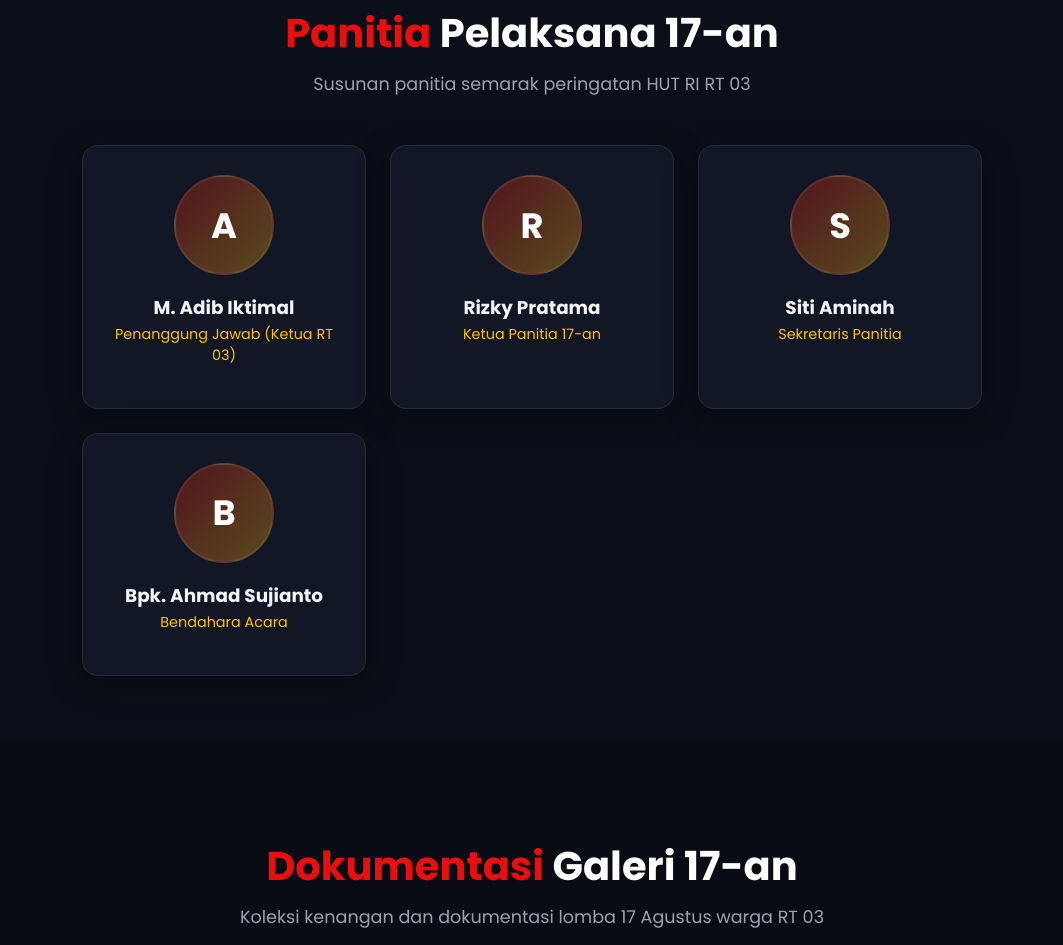
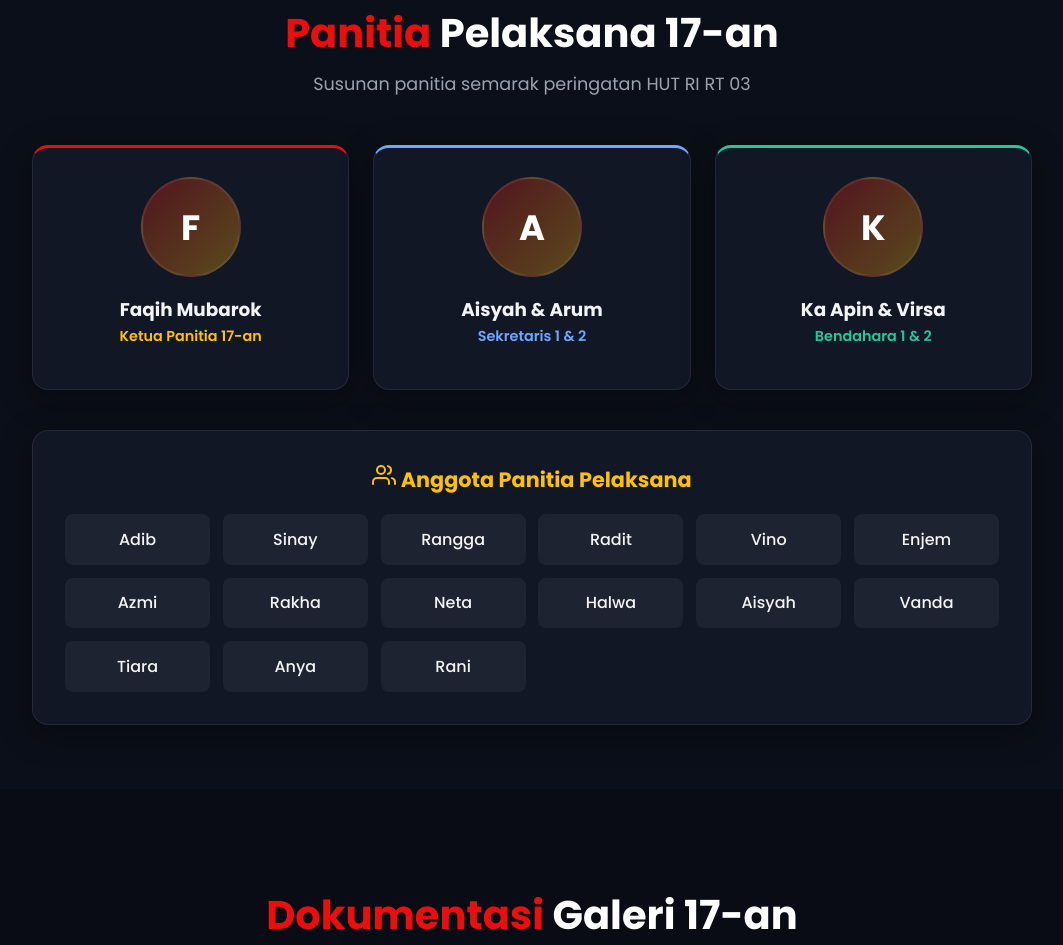
Before and after one commit to Muhammadadibiktimal/17rt03, a plain HTML site: page 17-agustus.html in a window 1280 px wide. Shown: the part 2792-3737 px from the top of the page, without its empty margins (108-1171 px from the left). Drawn offline with nearby package versions, Linux system fonts and the light colour scheme.

Commit message:
Update susunan kepanitiaan 17-an (Ketua Faqih, Sekretaris Aisyah & Arum, Bendahara Ka Apin & Virsa, 15 Anggota)

```diff
--- a/17-agustus.html
+++ b/17-agustus.html
@@ -263,29 +263,50 @@
         <p>Susunan panitia semarak peringatan HUT RI RT 03</p>
       </div>
 
-      <div class="pengurus-grid" style="max-width: 900px; margin: 0 auto;">
-        <div class="pengurus-card glass-card">
-          <div class="pengurus-avatar-placeholder">A</div>
-          <h3>M. Adib Iktimal</h3>
-          <p>Penanggung Jawab (Ketua RT 03)</p>
+      <div style="max-width: 1000px; margin: 0 auto;">
+        <!-- Pengurus Inti Panitia -->
+        <div class="pengurus-grid" style="grid-template-columns: repeat(auto-fit, minmax(240px, 1fr)); gap: 1.5rem; margin-bottom: 2.5rem;">
+          <div class="pengurus-card glass-card" style="border-top: 3px solid var(--primary);">
+            <div class="pengurus-avatar-placeholder">F</div>
+            <h3>Faqih Mubarok</h3>
+            <p style="color: var(--accent-gold); font-weight: 600;">Ketua Panitia 17-an</p>
+          </div>
+
+          <div class="pengurus-card glass-card" style="border-top: 3px solid #6ea8fe;">
+            <div class="pengurus-avatar-placeholder">A</div>
+            <h3>Aisyah & Arum</h3>
+            <p style="color: #6ea8fe; font-weight: 600;">Sekretaris 1 & 2</p>
+          </div>
+
+          <div class="pengurus-card glass-card" style="border-top: 3px solid #20c997;">
+            <div class="pengurus-avatar-placeholder">K</div>
+            <h3>Ka Apin & Virsa</h3>
+            <p style="color: #20c997; font-weight: 600;">Bendahara 1 & 2</p>
+          </div>
         </div>
 
-        <div class="pengurus-card glass-card">
-          <div class="pengurus-avatar-placeholder">R</div>
-          <h3>Rizky Pratama</h3>
-          <p>Ketua Panitia 17-an</p>
-        </div>
-
-        <div class="pengurus-card glass-card">
-          <div class="pengurus-avatar-placeholder">S</div>
-          <h3>Siti Aminah</h3>
-          <p>Sekretaris Panitia</p>
-        </div>
-
-        <div class="pengurus-card glass-card">
-          <div class="pengurus-avatar-placeholder">B</div>
-          <h3>Bpk. Ahmad Sujianto</h3>
-          <p>Bendahara Acara</p>
+        <!-- Card Anggota Panitia -->
+        <div class="glass-card" style="padding: 2rem;">
+          <h3 style="color: var(--accent-gold); font-size: 1.3rem; margin-bottom: 1.2rem; text-align: center;">
+            <i data-feather="users"></i> Anggota Panitia Pelaksana
+          </h3>
+          <div style="display: grid; grid-template-columns: repeat(auto-fill, minmax(130px, 1fr)); gap: 0.8rem; text-align: center;">
+            <div style="background: rgba(255,255,255,0.05); padding: 0.8rem; border-radius: 8px; font-weight: 500;">Adib</div>
+            <div style="background: rgba(255,255,255,0.05); padding: 0.8rem; border-radius: 8px; font-weight: 500;">Sinay</div>
+            <div style="background: rgba(255,255,255,0.05); padding: 0.8rem; border-radius: 8px; font-weight: 500;">Rangga</div>
+            <div style="background: rgba(255,255,255,0.05); padding: 0.8rem; border-radius: 8px; font-weight: 500;">Radit</div>
+            <div style="background: rgba(255,255,255,0.05); padding: 0.8rem; border-radius: 8px; font-weight: 500;">Vino</div>
+            <div style="background: rgba(255,255,255,0.05); padding: 0.8rem; border-radius: 8px; font-weight: 500;">Enjem</div>
+            <div style="background: rgba(255,255,255,0.05); padding: 0.8rem; border-radius: 8px; font-weight: 500;">Azmi</div>
+            <div style="background: rgba(255,255,255,0.05); padding: 0.8rem; border-radius: 8px; font-weight: 500;">Rakha</div>
+            <div style="background: rgba(255,255,255,0.05); padding: 0.8rem; border-radius: 8px; font-weight: 500;">Neta</div>
+            <div style="background: rgba(255,255,255,0.05); padding: 0.8rem; border-radius: 8px; font-weight: 500;">Halwa</div>
+            <div style="background: rgba(255,255,255,0.05); padding: 0.8rem; border-radius: 8px; font-weight: 500;">Aisyah</div>
+            <div style="background: rgba(255,255,255,0.05); padding: 0.8rem; border-radius: 8px; font-weight: 500;">Vanda</div>
+            <div style="background: rgba(255,255,255,0.05); padding: 0.8rem; border-radius: 8px; font-weight: 500;">Tiara</div>
+            <div style="background: rgba(255,255,255,0.05); padding: 0.8rem; border-radius: 8px; font-weight: 500;">Anya</div>
+            <div style="background: rgba(255,255,255,0.05); padding: 0.8rem; border-radius: 8px; font-weight: 500;">Rani</div>
+          </div>
         </div>
       </div>
     </section>
```
